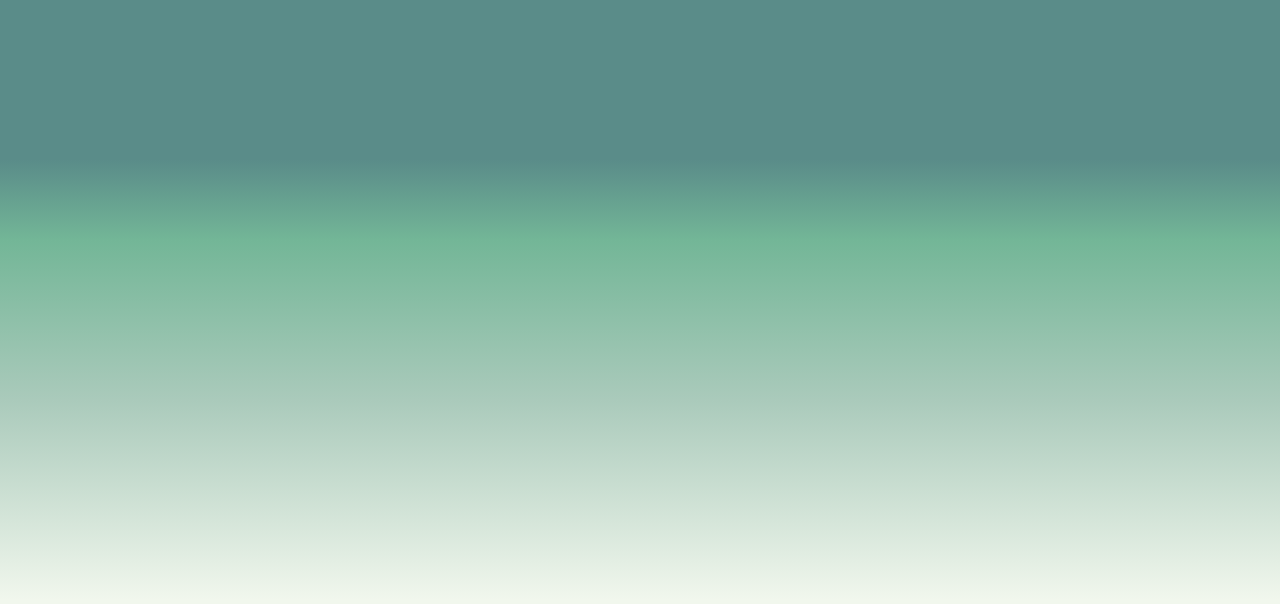
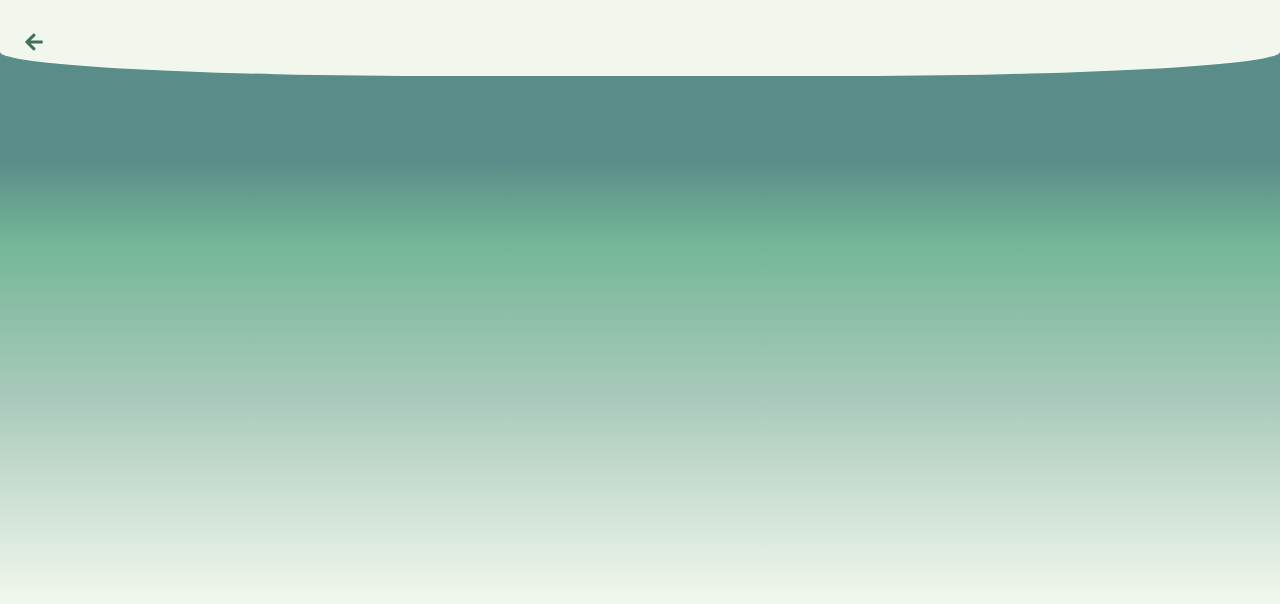
Before and after one commit to mathieu-prn/Ethi-Clo, a React (Vite) app in the folder front/: page /help in a window 1280 px wide. Before the commit this address had no page. Shown: the top 604 px of the page. Built offline with nearby package versions, Linux system fonts and the light colour scheme.

Commit message:
settings update

```diff
--- a/front/src/App.tsx
+++ b/front/src/App.tsx
@@ -4,6 +4,7 @@ import Home from './Home.tsx'
 import Scan from './Scan.tsx'
 import LabelResultsPage from './LabelResultsPage.tsx'
 import Settings from './settings.tsx';
+import Help from './Help.tsx';
 
 function App() {
   return (
@@ -12,7 +13,8 @@ function App() {
         <Route path="/" element={<Home />} />
         <Route path="/scan" element={<Scan />} />
         <Route path="/results" element={<LabelResultsPage />} />
-          <Route path="/settings" element={<Settings />} />
+        <Route path="/settings" element={<Settings />} />
+        <Route path="/help" element={<Help />} />
     </Routes>
     </>
   )
--- /dev/null
+++ b/front/src/Help.tsx
@@ -0,0 +1,21 @@
+import { useNavigate } from "react-router-dom"
+import { FaArrowLeft } from "react-icons/fa"
+import "./styles/help.css"
+
+function Help() {
+    const navigate = useNavigate()
+    return (
+        <>
+            <header>
+                <div className="help-header">
+                    <button id="back-button" onClick={() => navigate("/")}>
+                        <FaArrowLeft />
+                    </button>
+                    <h1 id="help-title">Help</h1>
+                </div>
+            </header>
+        </>
+    )
+}
+
+export default Help
--- a/front/src/Home.tsx
+++ b/front/src/Home.tsx
@@ -46,11 +46,11 @@ function Home() {
     <>
       <header>
         <div className="top-buttons">
+          <button id="help" onClick={() => navigate("/help")}>
+            <img src={questionIcon} className="question-icon" alt="help" />
+          </button>
           <button id="settings" onClick={() => navigate("/settings")}>
             <img src={settingsIcon} className="settings-icon" alt="settings" />
-          </button>
-          <button id="help" onClick={() => navigate("/help")}>
-            <img src={questionIcon} className="question-icon" alt="help" />
           </button>
         </div>
 
@@ -107,9 +107,9 @@ function Home() {
           </div>
         </div>
 
-        {/* HISTORY */}
-        <div className="history">
-          <h2>─────── History ───────</h2>
+        {/* ABOUT US */}
+        <div className="about-us">
+          <h2>─────── About Us ───────</h2>
         </div>
 
         <div className={`scroll-block ${dykOpen ? "scroll-block--shrunk" : ""}`}>
--- a/front/src/settings.tsx
+++ b/front/src/settings.tsx
@@ -63,7 +63,9 @@ const Settings: React.FC = () => {
     <div id="settings-page">
       <div className="settings-container">
 
-        <h2 className="settings-title">Scan Parameters</h2>
+        <h1 className="settings-title">Parameters</h1>
+        <hr></hr>
+        <h2 className="settings-subtitle">Results page</h2>
 
         <div className="setting-item">
           <span>Brand</span>
--- a/front/src/styles/Home.css
+++ b/front/src/styles/Home.css
@@ -281,8 +281,8 @@ body {
   font-weight: 600;
 }
 
-/* HISTORY */
-.history h2 {
+/* ABOUT US */
+.about-us h2 {
   color: white;
   font-size: 18px;
   margin: 12px 10px 12px 10px;
--- /dev/null
+++ b/front/src/styles/help.css
@@ -0,0 +1,29 @@
+#root {
+  width: 100%;
+  margin: 0;
+  padding: 0;
+  text-align: center;
+  overflow-x: hidden;
+}
+
+#back-button {
+  background-color: transparent;
+  border: none;
+  color: #41715e;
+  font-size: 20px;
+  cursor: pointer;
+
+  position: relative;
+  z-index: 1;
+  display: flex;
+  flex-direction: column;
+}
+
+#help-title {
+    position: relative;
+    color: #ff0000;
+    font-size: 28px;
+    font-weight: bold;
+    margin-top: 20px;
+    z-index: 1000;
+}
--- a/front/src/styles/settings.css
+++ b/front/src/styles/settings.css
@@ -29,10 +29,36 @@ body, html {
 }
 
 .settings-title {
-  margin: 0 0 30px 0;
-  width: 100%;
-  text-align: center;
-  font-size: 22px;
+  font-family: 'Bebas Neue', sans-serif;
+  color: #5A8C89;
+  transform: scaleX(1) scaleY(1.3);
+  display: inline-block;
+  font-weight: 600;        /* stronger impact */
+  letter-spacing: 8px;     /* spaced-out look */
+  text-transform: uppercase;
+  font-size: 1.2rem;         /* adjust as needed */
+  text-shadow: #b6b4a4 1px 1px 0;
+  margin-top: 1vh;
+  margin-left: 3%;
+}
+
+hr {
+  border: none;
+  border-top: 1px solid #689884;
+}
+
+.settings-subtitle {
+  font-family: 'Bebas Neue', sans-serif;
+  color: #5A8C89;
+  transform: scaleX(1) scaleY(1.3);
+  display: inline-block;
+  font-weight: 600;        /* stronger impact */
+  letter-spacing: 6px;     /* spaced-out look */
+  text-transform: uppercase;
+  font-size: 0.8rem;         /* adjust as needed */
+  margin-top: 1vh;
+  margin-bottom: 3.2vh;
+  margin-left: 3%;
 }
 
 .setting-item {
@@ -100,7 +126,7 @@ input:checked + .slider:before {
 
 .back-button-bottom {
   background-color: #41715e;
-  color: #e8ffe8;
+  color: #ffffff;
   border: none;
   padding: 12px 30px;
   border-radius: 8px;
@@ -108,6 +134,7 @@ input:checked + .slider:before {
   font-weight: bold;
   cursor: pointer;
   transition: background-color 0.2s ease;
+  border-bottom: 4px solid #689884;
 }
 
 .back-button-bottom:hover {
```
